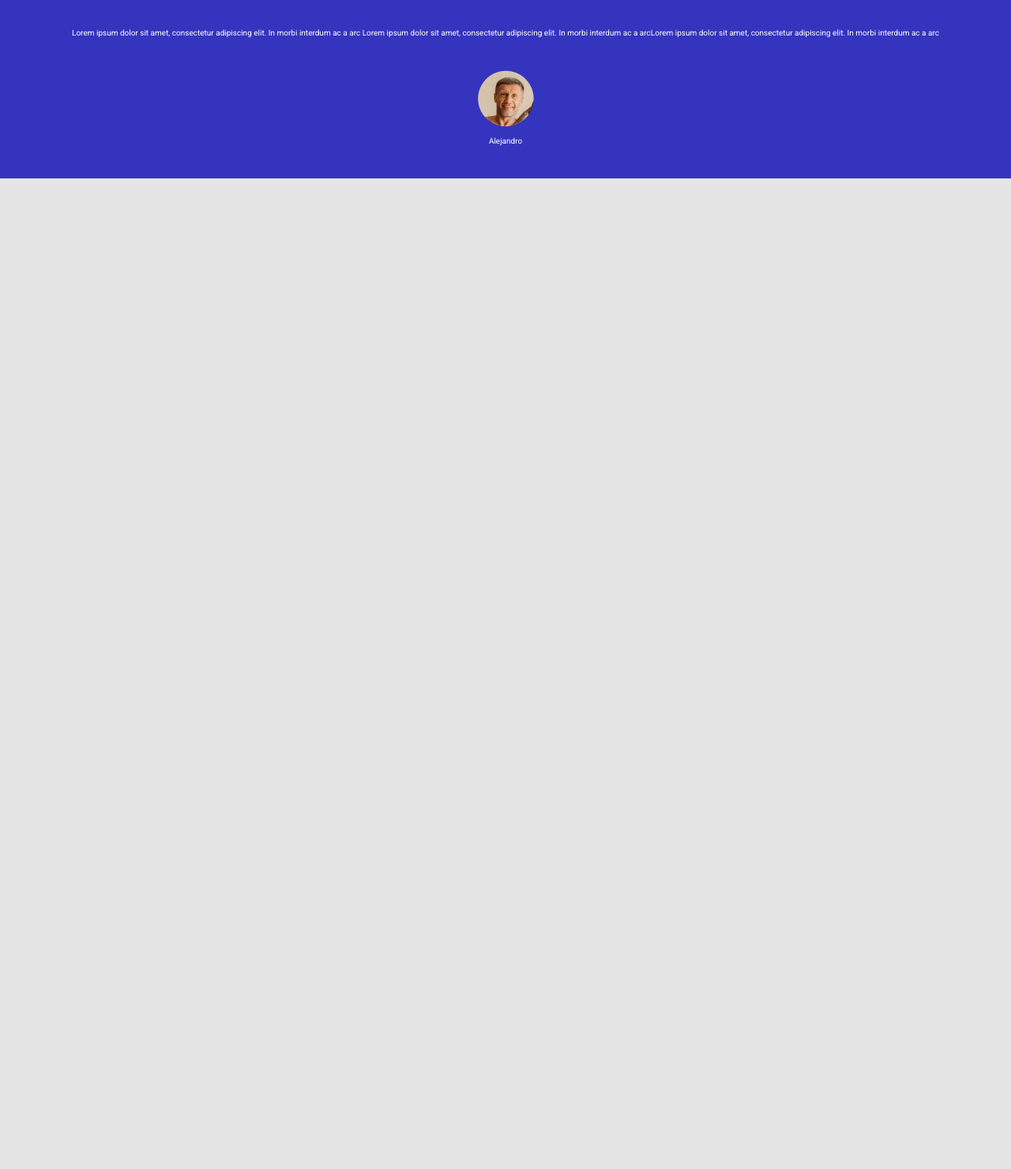
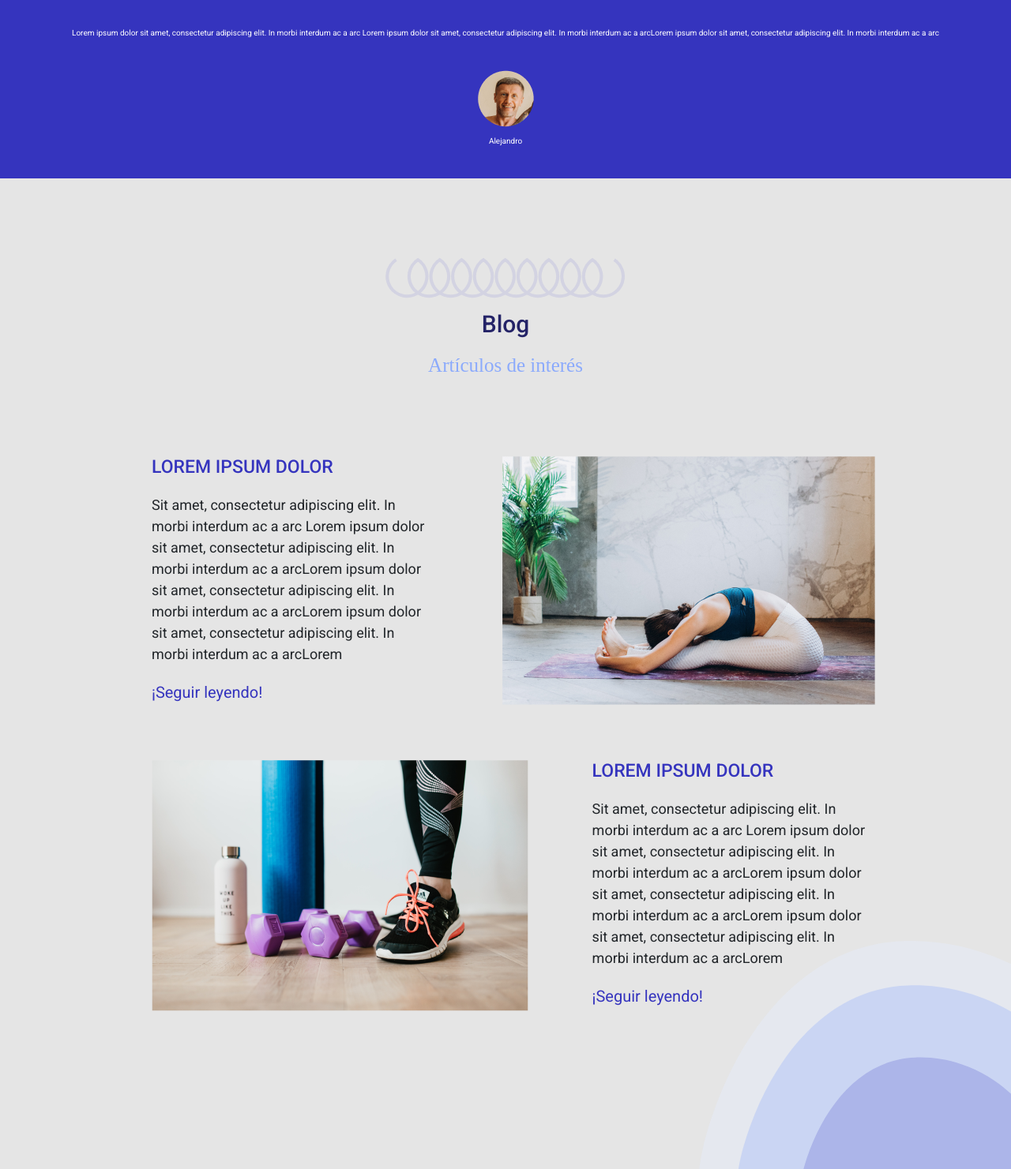
Before and after one commit to jp-quintana/ana_stretching, a website: page index.html in a window 1280 px wide. Shown: the part 3480-4961 px from the top of the page at 79% size. Before the commit the page ends 3706 px from the top, so only its background shows below. Drawn offline with Linux system fonts and the light colour scheme.

Commit message:
Inicio: agregue blog

```diff
--- a/index.html
+++ b/index.html
@@ -244,7 +244,7 @@
         </section>
 
         <section class="sectionNuestroEspacioInicio">
-            <img class="elementoBeneficiosInicio" src="assets/inicio/Elemento gráfico.svg" alt="espiral">
+            <img class="elementoEspiral" src="assets/inicio/Elemento gráfico.svg" alt="espiral">
             <h2 class="h2NuestroEspacio">Nuestro espacio</h2>
             <h3>Galeria de fotos</h3>
         </section>
@@ -327,6 +327,8 @@
             <img src="assets/inicio/Elemento gráfico fondo.svg" alt="" class="elementoGraficoEsquina elementoGraficoAbajoIzquierda">
         </section>
 
+        <!-- TODO:  -->
+        <!-- AGREGAR CARROUSEL CON LOS TESTIMONIOS -->
         <section class="sectionTestimoniosInicio">
             <h2 class="h2Testimonios">Nuestros alumnos</h2>
             <h3 class="h3Testimonios">Testimonios</h3>
@@ -339,32 +341,43 @@
             </div>
         </section>
 
-        <!-- <section id="sectionBlog-Inicio">
-            <img src="assets/inicio/Elemento gráfico.svg" alt="espiral">
-            <h2>Blog</h2>
+        <section class="sectionBlogInicio">
+            <img class="elementoEspiral" src="assets/inicio/Elemento gráfico.svg" alt="espiral">
+            <h2 class="h2Blog">Blog</h2>
             <h3>Artículos de interés</h3>
-            <div>
-                <div>
-                    <h4>Lorem ipsum dolor</h4>
-                    <p>Sit amet, consectetur adipiscing elit. In morbi interdum ac a arc Lorem ipsum dolor sit amet, consectetur adipiscing elit. In morbi interdum ac a arcLorem ipsum dolor sit amet, consectetur adipiscing elit. In morbi interdum ac a arcLorem ipsum dolor sit amet, consectetur adipiscing elit. In morbi interdum ac a arcLorem</p>
-                    <button>Seguir leyendo</button>
+            <div class="contenidoBlog">
+                <div class="contenedorBlog">
+                    <div class="entradaImparBlog">
+                        <div class="detalleImparBlog">
+                            <h4 class="h4Blog">Lorem ipsum dolor</h4>
+                            <p class="pBlog">Sit amet, consectetur adipiscing elit. In morbi interdum ac a arc Lorem ipsum dolor sit amet, consectetur adipiscing elit. In morbi interdum ac a arcLorem ipsum dolor sit amet, consectetur adipiscing elit. In morbi interdum ac a arcLorem ipsum dolor sit amet, consectetur adipiscing elit. In morbi interdum ac a arcLorem</p>
+                            <div class="contenedorBotonBlog">
+                                <button class="botonAzul">¡Seguir leyendo!</button>
                             </div>
+                        </div>
+                        <div class="contenedorImagenImparBlog">
                           <img src="assets/inicio/IMG 10.png" alt="">
                         </div>
-            <div>
+                    </div>
+                    <div class="entradaParBlog entradaMarginBlog">
+                        <div class="contenedorImagenParBlog">
                             <img src="assets/inicio/IMG 11.png" alt="">
-                <div>
-                    <h4>Lorem ipsum dolor</h4>
-                    <p>Sit amet, consectetur adipiscing elit. In morbi interdum ac a arc Lorem ipsum dolor sit amet, consectetur adipiscing elit. In morbi interdum ac a arcLorem ipsum dolor sit amet, consectetur adipiscing elit. In morbi interdum ac a arcLorem ipsum dolor sit amet, consectetur adipiscing elit. In morbi interdum ac a arcLorem</p>
-                    <button>Seguir leyendo</button>
+                        </div>
+                        <div class="detalleParBlog">
+                          <div class="">
+                              <h4 class="h4Blog">Lorem ipsum dolor</h4>
+                              <p class="pBlog">Sit amet, consectetur adipiscing elit. In morbi interdum ac a arc Lorem ipsum dolor sit amet, consectetur adipiscing elit. In morbi interdum ac a arcLorem ipsum dolor sit amet, consectetur adipiscing elit. In morbi interdum ac a arcLorem ipsum dolor sit amet, consectetur adipiscing elit. In morbi interdum ac a arcLorem</p>
+                              <div class="contenedorBotonBlog">
+                                  <button class="botonAzul">¡Seguir leyendo!</button>
+                              </div
                           </div>
                         </div>
-            <div class="divElementoGraficoEsquina">
-                <div class="div-divElementoGraficoEsquina div-divElementoGraficoEsquina-derecha">
-                    <img src="../assets/inicio/Elemento gráfico fondo.svg" alt="" class="elementoGraficoEsquina">
+                    <img src="assets/inicio/Elemento gráfico fondo.svg" alt="" class="elementoGraficoEsquina elementoGraficoAbajoDerecha">
                 </div>
             </div>
-        </section> -->
+
+
+        </section>
 
         <!-- <section class="sectionContacto">
             <img src="assets/Sobre_mi/IMG 14.png" alt="" class="img14">
--- a/scss/_index.scss
+++ b/scss/_index.scss
@@ -31,6 +31,21 @@
     left: -7rem;
     bottom: -8rem
   }
+}
+
+.elementoGraficoAbajoDerecha {
+  right: -20rem;
+  bottom: -37rem;
+
+  @media (max-width: $breakpoint) {
+    right: -7rem;
+    bottom: -8rem;
+  }
+}
+
+.elementoEspiral {
+  display: block;
+  margin: 0 auto;
 }
 
 //BENEFICIOS
@@ -156,11 +171,6 @@
   position: relative;
 }
 
-.elementoBeneficiosInicio {
-  display: block;
-  margin: 0 auto;
-}
-
 .h2NuestroEspacio {
   margin: 1.5rem 0 2rem 0;
 }
@@ -254,14 +264,102 @@
   margin-top: 1rem;
 }
 
+//BLOG
+.entradaMarginBlog {
+  margin-top: 7rem;
+}
+.sectionBlogInicio {
+  margin-top: 10rem;
+  padding-bottom: 20rem;
+  position: relative;
+  overflow: hidden;
 
+  @media (max-width: $breakpoint) {
+    padding-bottom: 13rem;
+  }
+}
 
+.h2Blog {
+  margin: 1.5rem 0 2rem 0;
+}
 
+.contenidoBlog {
+  margin-top: 10rem;
+}
 
+.contenedorBlog {
+  max-width: 125;
+  width: 70%;
+  margin: 0 auto;
+}
 
+.entradaImparBlog {
+  display: grid;
+  grid-template-columns: 40% 60%;
+  grid-gap: 2rem;
+
+  @media (max-width: $breakpoint) {
+    grid-template-areas: "imagen"
+                         "detalle";
+    grid-template-columns: 100%;
+  }
+}
+
+.detalleImparBlog {
+  @media (max-width: $breakpoint) {
+    grid-area: detalle;
+  }
+}
+
+.h4Blog {
+  font-size: 2.3rem;
+  color: #3534BE;
+  margin-bottom: 2rem;
+  text-transform: uppercase;
+}
+
+.pBlog {
+  font-size: 1.8rem;
+}
+
+.contenedorBotonBlog {
+  margin-top: 2rem;
+}
+
+.contenedorImagenImparBlog {
+  display: flex;
+  justify-content: flex-end;
+  align-items: center;
+
+  @media (max-width: $breakpoint) {
+    justify-content: center;
+    grid-area: imagen;
+  }
+}
+
+.entradaParBlog {
+  display: grid;
+  grid-template-columns: 60% 40%;
+  grid-gap: 2rem;
+
+  @media (max-width: $breakpoint) {
+    display: flex;
+    flex-direction: column;
+  }
+}
+
+.contenedorImagenParBlog {
+  display: flex;
+  align-items: center;
+}
+
+.detalleParBlog {
+  display: flex;
+  flex-direction: column;
+  align-items: flex-end;
+}
 
 //CONTACTO
-
 .img14 {
     width: 64rem;
     height: 47.433rem;
```
Also changed, not shown: css/style.css. Lines whose indentation alone changed are shown as unchanged.
